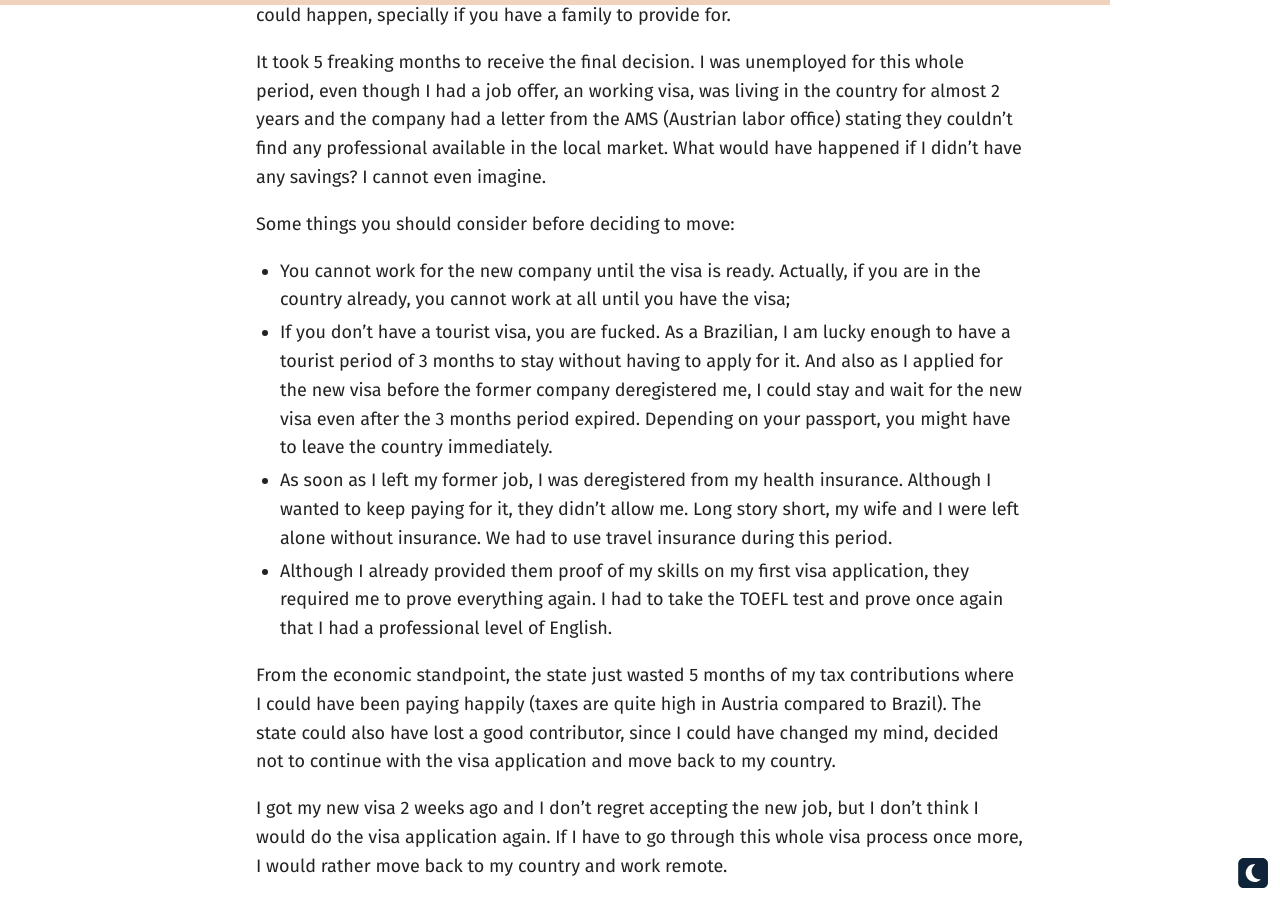
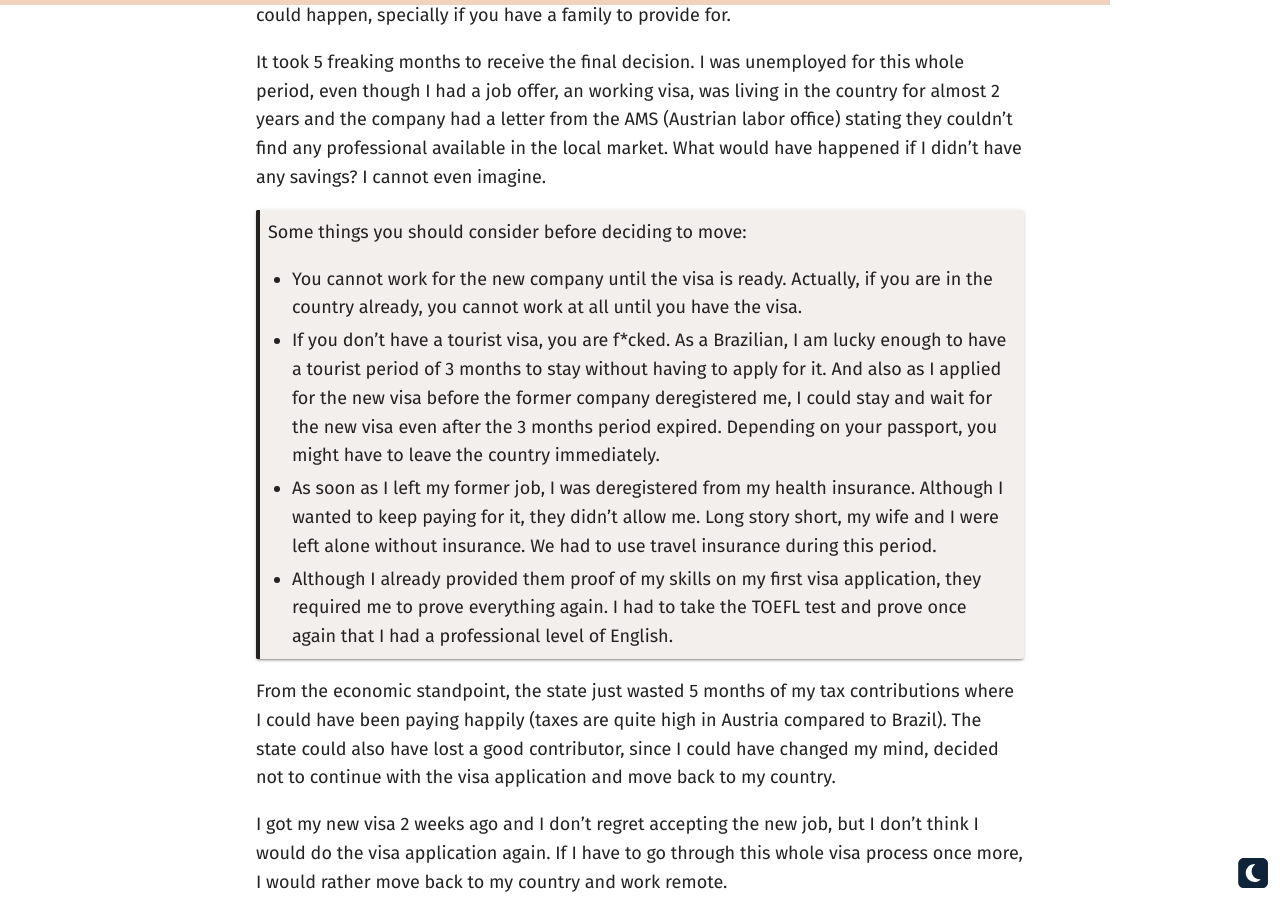
Before and after one commit to brunojppb/brunojppb.github.io, a Jekyll site: the page built from _posts/2018-09-18-why-work-visa-applications-have-to-suck.md, in a window 1280 px wide and 900 px high, scrolled down 1443 px. Built offline with Jekyll 4.4.1, drawn with Linux system fonts in a browser that asks for light colours.

Commit message:
add woom post

```diff
--- a/_posts/2018-09-18-why-work-visa-applications-have-to-suck.md
+++ b/_posts/2018-09-18-why-work-visa-applications-have-to-suck.md
@@ -26,12 +26,12 @@ After that decision, some unexpected things happened. I am writing this so if yo
 
 It took 5 freaking months to receive the final decision. I was unemployed for this whole period, even though I had a job offer, an working visa, was living in the country for almost 2 years and the company had a letter from the AMS (Austrian labor office) stating they couldn't find any professional available in the local market. What would have happened if I didn't have any savings? I cannot even imagine.
 
-Some things you should consider before deciding to move:
-
-- You cannot work for the new company until the visa is ready. Actually, if you are in the country already, you cannot work at all until you have the visa;
-- If you don't have a tourist visa, you are fucked. As a Brazilian, I am lucky enough to have a tourist period of 3 months to stay without having to apply for it. And also as I applied for the new visa before the former company deregistered me, I could stay and wait for the new visa even after the 3 months period expired. Depending on your passport, you might have to leave the country immediately.
-- As soon as I left my former job, I was deregistered from my health insurance. Although I wanted to keep paying for it, they didn't allow me. Long story short, my wife and I were left alone without insurance. We had to use travel insurance during this period.
-- Although I already provided them proof of my skills on my first visa application, they required me to prove everything again. I had to take the TOEFL test and prove once again that I had a professional level of English.
+>Some things you should consider before deciding to move:
+>
+> - You cannot work for the new company until the visa is ready. Actually, if you are in the country already, you cannot work at all until you have the visa.
+> - If you don't have a tourist visa, you are f\*cked. As a Brazilian, I am lucky enough to have a tourist period of 3 months to stay without having to apply for it. And also as I applied for the new visa before the former company deregistered me, I could stay and wait for the new visa even after the 3 months period expired. Depending on your passport, you might have to leave the country immediately.
+> - As soon as I left my former job, I was deregistered from my health insurance. Although I wanted to keep  paying for it, they didn't allow me. Long story short, my wife and I were left alone without insurance. We  had to use travel insurance during this period.
+> - Although I already provided them proof of my skills on my first visa application, they required me to prove everything again. I had to take the TOEFL test and prove once again that I had a professional level of English.
 
 From the economic standpoint, the state just wasted 5 months of my tax contributions where I could have been paying happily (taxes are quite high in Austria compared to Brazil). The state could also have lost a good contributor, since I could have changed my mind, decided not to continue with the visa application and move back to my country.
 
```
Also changed, not shown: hidden/2020-12-12-replace-me-at-woom.md (added, +67 -0 lines), assets/images/posts/2020-12-12-replace-me-at-woom.jpg (added).
